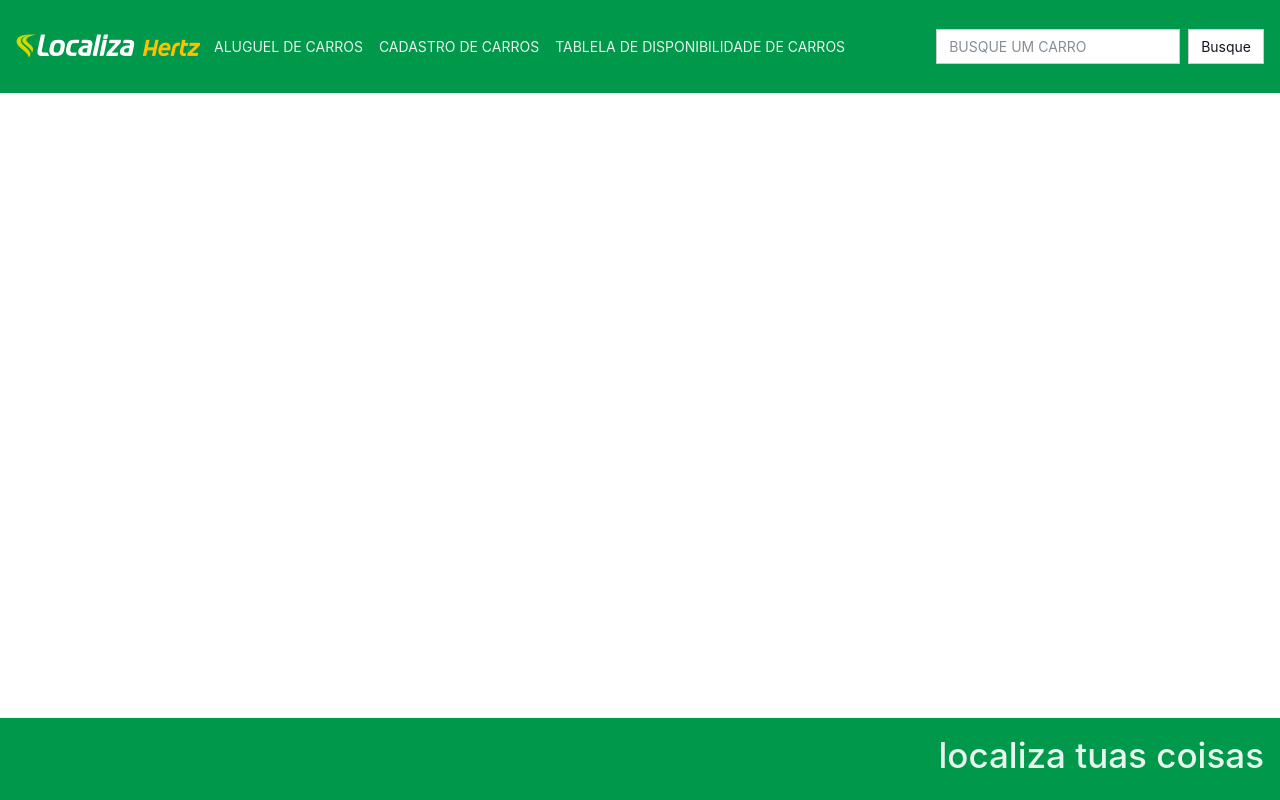
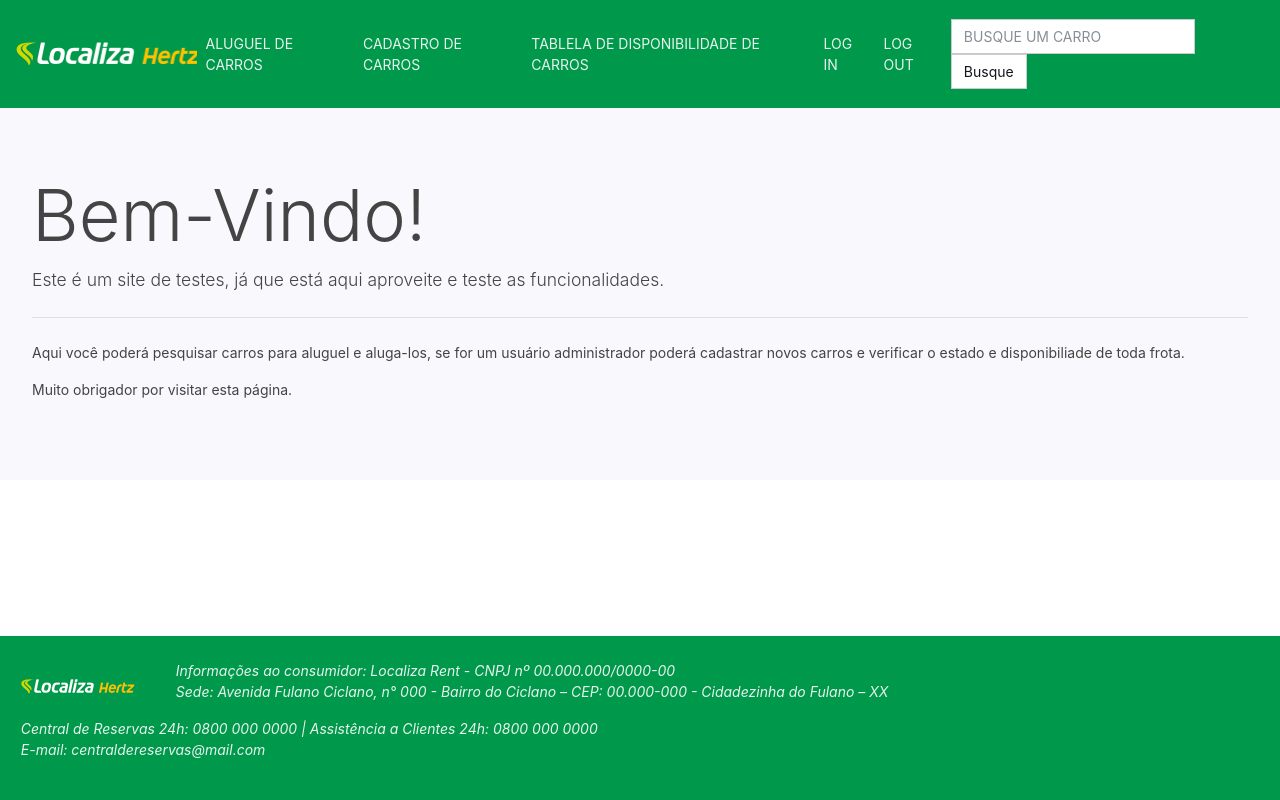
Before and after one commit to Berselli/CRUD2.0, a CodeIgniter app: page /database/ in a window 1280 px wide. Run offline with CodeIgniter, Linux system fonts and the light colour scheme.

Commit message:
Adicionado Item e logo ao footer.

```diff
--- a/application/views/home.php
+++ b/application/views/home.php
@@ -7,7 +7,7 @@
     </head>
 <body>
     <header>
-        <nav class="navbar navbar-expand-lg navbar-dark bg-green">
+        <nav class="navbar navbar-expand-lg navbar-green bg-green">
             <a class="navbar-logo" href="#"></a>
             <button class="navbar-toggler" type="button" data-toggle="collapse" data-target="#navbarColor02" aria-controls="navbarColor02" aria-expanded="false" aria-label="Toggle navigation">
             <span class="navbar-toggler-icon"></span>
@@ -24,6 +24,12 @@
                     <li class="nav-item active">
                         <a class="nav-link" href="#">TABLELA DE DISPONIBILIDADE DE CARROS<span class="sr-only">(current)</span></a>
                     </li>
+                    <li class="nav-item active">
+                        <a class="nav-link" href="#">LOG IN<span class="sr-only">(current)</span></a>
+                    </li>
+                    <li class="nav-item active">
+                        <a class="nav-link" href="#">LOG OUT<span class="sr-only">(current)</span></a>
+                    </li>
                 </ul>
                 <form class="form-inline my-2 my-lg-0">
                     <input class="form-control mr-sm-2" type="text" placeholder="BUSQUE UM CARRO">
@@ -32,10 +38,44 @@
             </div>
         </nav>
     </header>
+    <div class="jumbotron">
+    <h1 class="display-3">Bem-Vindo!</h1>
+    <p class="lead">Este é um site de testes, já que está aqui aproveite e teste as funcionalidades.</p>
+    <hr class="my-4">
+    <p>Aqui você poderá pesquisar carros para aluguel e aluga-los, se for um usuário administrador poderá cadastrar novos carros
+         e verificar o estado e disponibiliade de toda frota.</p>
+    <p>
+        Muito obrigador por visitar esta página.
+    </p>
+    </div>
 
     <footer class="modal-footer bg-green footer-position" >
-        <div>
-            <h1>localiza tuas coisas</h1>
+        <div class="footer-div navbar-collapse" >
+            <a class="footer-logo " href="#" ></a>
+            <ul class="navbar-nav mr-auto " >
+                <li>
+                    <address>
+                        <i>
+                            Informações ao consumidor: Localiza Rent - CNPJ nº 00.000.000/0000-00 <br>
+                        </i>
+                        <i>
+                            Sede: Avenida Fulano Ciclano, n° 000 - Bairro do Ciclano – CEP: 00.000-000 - Cidadezinha do Fulano – XX <br>
+                        </i>
+                    </address>
+                </li>
+            </ul>
+            <ul class="navbar-nav mr-auto " >
+                <li>
+                    <address>
+                        <i>
+                            Central de Reservas 24h: 0800 000 0000 | Assistência a Clientes 24h: 0800 000 0000 <br>
+                        </i>
+                        <i>
+                            E-mail: centraldereservas@mail.com <br>
+                        </i>
+                    </address>
+                </li>
+            </ul>
         </div>
 
     </footer>
```
